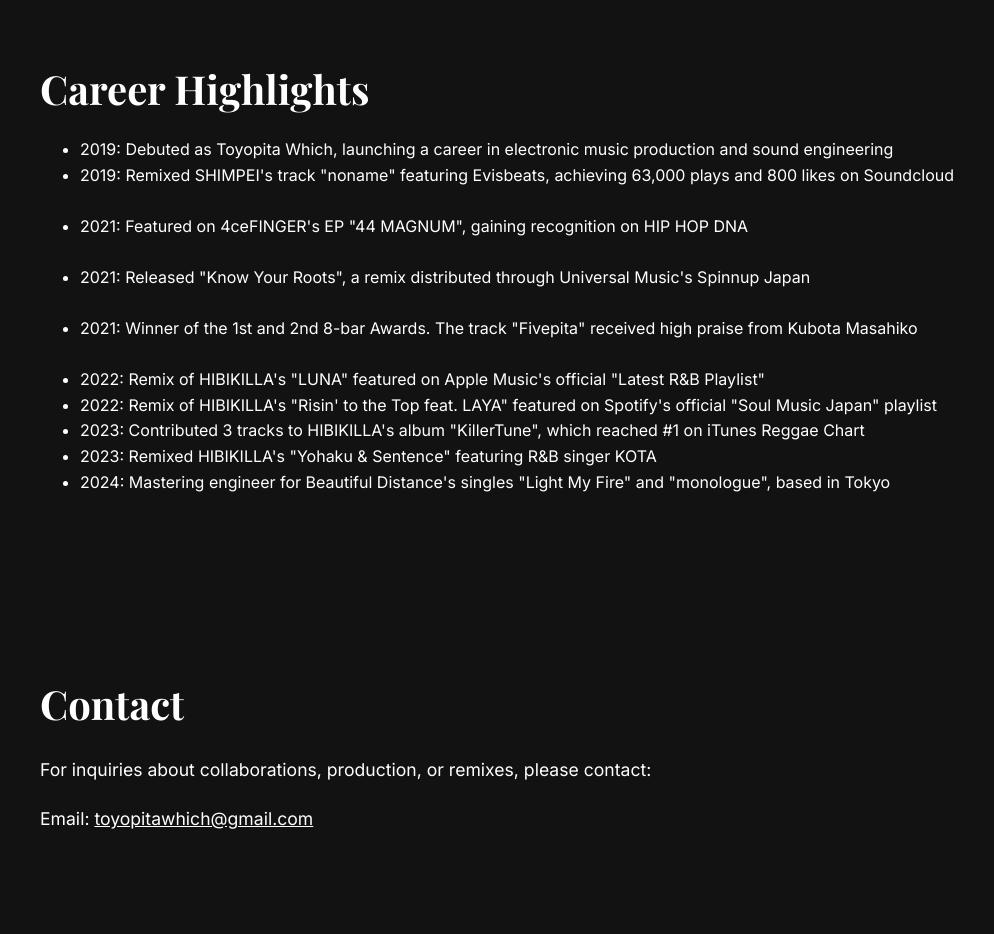
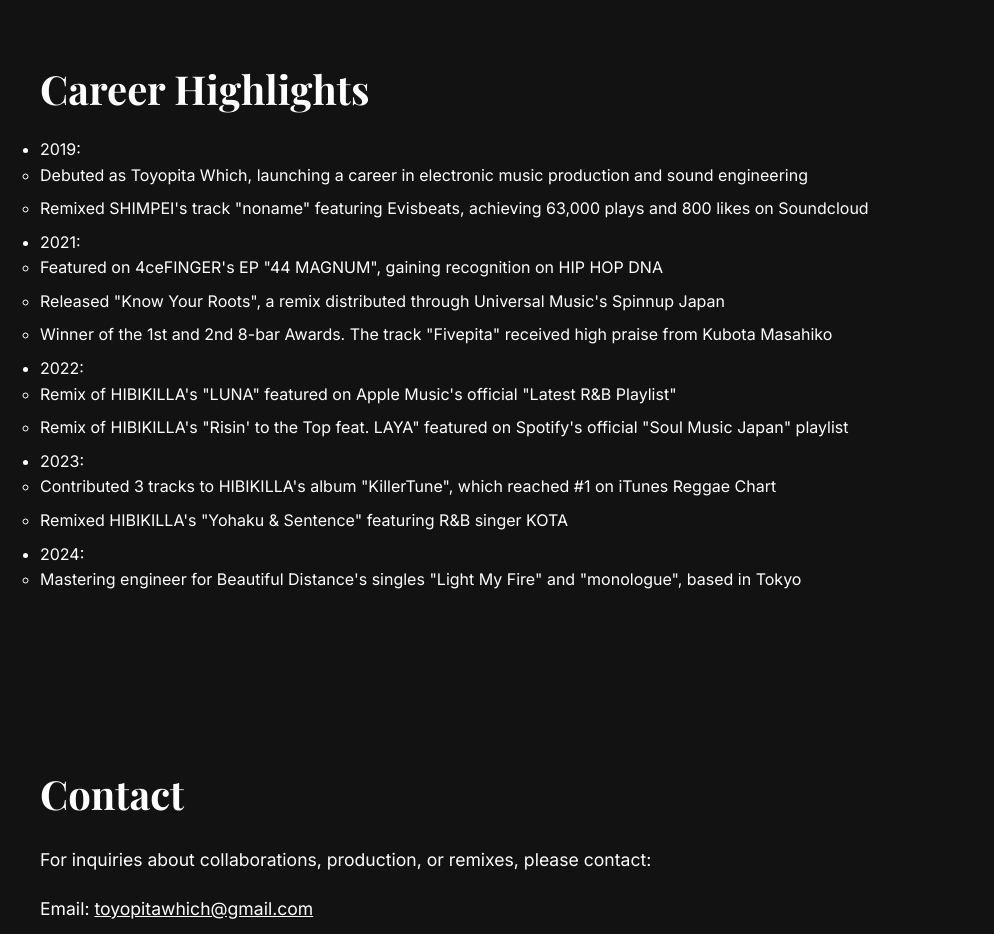
Before and after one commit to Toyopita/Toyopita.github.io, a plain HTML site: page index.html in a window 1280 px wide. Shown: the part 2260-3194 px from the top of the page, without its empty margins (0-994 px from the left). Drawn offline with nearby package versions, Linux system fonts and the light colour scheme; a web font is replaced by a local one.

Commit message:
Update index.html

```diff
--- a/index.html
+++ b/index.html
@@ -172,19 +172,14 @@
             opacity: 1;
             transform: translateY(0);
             transition: opacity 0.5s ease, transform 0.5s ease;
-        }
-        section.visible ul {
-            opacity: 1;
-            transform: translateY(0);
+            padding: 0;
+            margin: 0;
         }
         ul li {
             opacity: 1;
             transform: translateY(0);
             transition: opacity 0.5s ease, transform 0.5s ease;
-        }
-        ul.visible li {
-            opacity: 1;
-            transform: translateY(0);
+            margin-bottom: 0.5rem; /* 各リスト項目の間隔を均等にするために追加 */
         }
         .spotify-embed {
             margin: 2rem 0;
@@ -278,25 +273,45 @@
             <h2 class="from-right">Latest Music</h2>
             <p>Check out Toyopita's innovative sound on Spotify</p>
             <div class="spotify-embed">
-		<iframe style="border-radius:12px" src="https://open.spotify.com/embed/artist/6dEulYPan4tK73h2RMu1Ce?utm_source=generator&theme=0" width="100%" height="750" frameBorder="0" allowfullscreen="" allow="autoplay; clipboard-write; encrypted-media; fullscreen; picture-in-picture" loading="lazy"></iframe>            </div>
+                <iframe style="border-radius:12px" src="https://open.spotify.com/embed/artist/6dEulYPan4tK73h2RMu1Ce?utm_source=generator&theme=0" width="100%" height="750" frameBorder="0" allowfullscreen="" allow="autoplay; clipboard-write; encrypted-media; fullscreen; picture-in-picture" loading="lazy"></iframe>
+            </div>
         </section>
 
         <section id="achievements">
-    		<h2>Career Highlights</h2>
-    		<ul class="visible">
-      		  	<li>2019: Debuted as Toyopita Which, launching a career in electronic music production and sound engineering</li>
-      		  	<li>2019: Remixed SHIMPEI's track "noname" featuring Evisbeats, achieving 63,000 plays and 800 likes on Soundcloud</li>
-       		　	<li>2021: Featured on 4ceFINGER's EP "44 MAGNUM", gaining recognition on HIP HOP DNA</li>
-        	　	<li>2021: Released "Know Your Roots", a remix distributed through Universal Music's Spinnup Japan</li>
-        	　	<li>2021: Winner of the 1st and 2nd 8-bar Awards. The track "Fivepita" received high praise from Kubota Masahiko</li>
-        	　	<li>2022: Remix of HIBIKILLA's "LUNA" featured on Apple Music's official "Latest R&B Playlist"</li>
-        		<li>2022: Remix of HIBIKILLA's "Risin' to the Top feat. LAYA" featured on Spotify's official "Soul Music Japan" playlist</li>
-        		<li>2023: Contributed 3 tracks to HIBIKILLA's album "KillerTune", which reached #1 on iTunes Reggae Chart</li>
-        		<li>2023: Remixed HIBIKILLA's "Yohaku & Sentence" featuring R&B singer KOTA</li>
-        		<li>2024: Mastering engineer for Beautiful Distance's singles "Light My Fire" and "monologue", based in Tokyo</li>
-    		</ul>
-	</section>
-
+            <h2>Career Highlights</h2>
+            <ul class="visible">
+                <li>2019:
+                    <ul>
+                        <li>Debuted as Toyopita Which, launching a career in electronic music production and sound engineering</li>
+                        <li>Remixed SHIMPEI's track "noname" featuring Evisbeats, achieving 63,000 plays and 800 likes on Soundcloud</li>
+                    </ul>
+                </li>
+                <li>2021:
+                    <ul>
+                        <li>Featured on 4ceFINGER's EP "44 MAGNUM", gaining recognition on HIP HOP DNA</li>
+                        <li>Released "Know Your Roots", a remix distributed through Universal Music's Spinnup Japan</li>
+                        <li>Winner of the 1st and 2nd 8-bar Awards. The track "Fivepita" received high praise from Kubota Masahiko</li>
+                    </ul>
+                </li>
+                <li>2022:
+                    <ul>
+                        <li>Remix of HIBIKILLA's "LUNA" featured on Apple Music's official "Latest R&B Playlist"</li>
+                        <li>Remix of HIBIKILLA's "Risin' to the Top feat. LAYA" featured on Spotify's official "Soul Music Japan" playlist</li>
+                    </ul>
+                </li>
+                <li>2023:
+                    <ul>
+                        <li>Contributed 3 tracks to HIBIKILLA's album "KillerTune", which reached #1 on iTunes Reggae Chart</li>
+                        <li>Remixed HIBIKILLA's "Yohaku & Sentence" featuring R&B singer KOTA</li>
+                    </ul>
+                </li>
+                <li>2024:
+                    <ul>
+                        <li>Mastering engineer for Beautiful Distance's singles "Light My Fire" and "monologue", based in Tokyo</li>
+                    </ul>
+                </li>
+            </ul>
+        </section>
 
         <section id="contact">
             <h2 class="from-right">Contact</h2>
```
